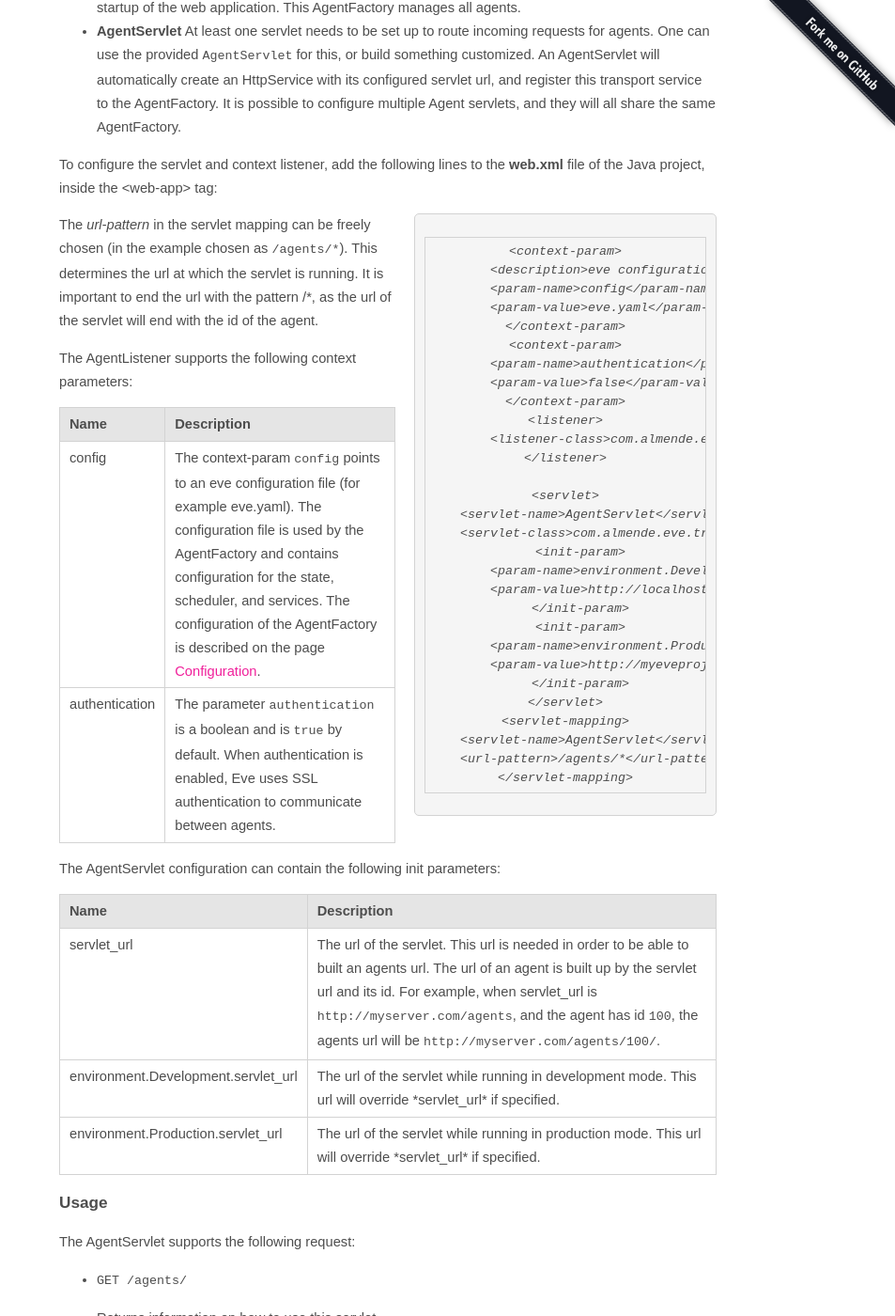
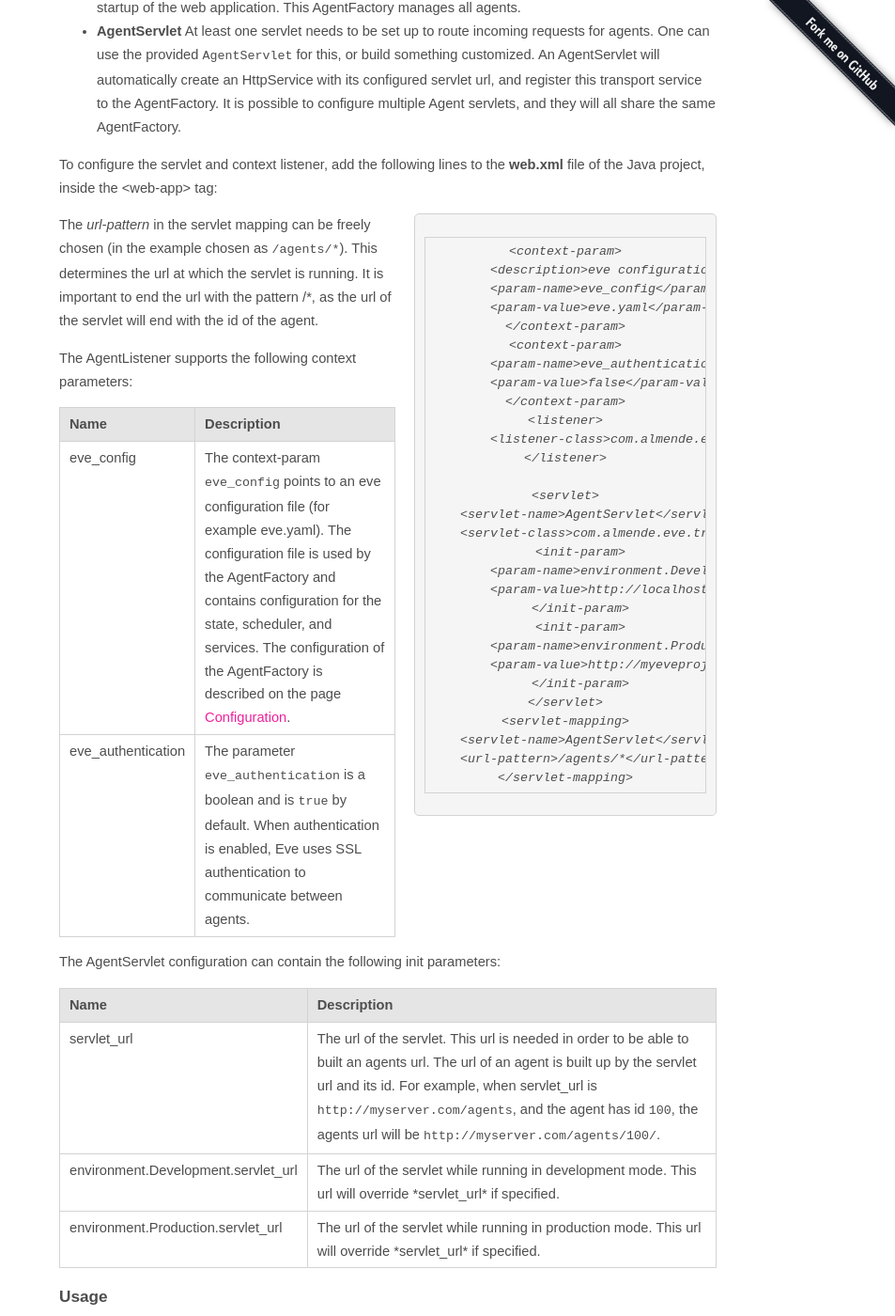
Before and after one commit to almende/eve, a Jekyll site: the page built from implementations/java/services.md, in a window 1280 px wide and 1400 px high, scrolled down 744 px. Shown: the whole window at 94% size, without its empty margins (327-1280 px from the left). Built offline with Jekyll 4.4.1, drawn with Linux system fonts in a browser that asks for light colours.

Commit message:
renamed parameters `config` and `authentication` to `eve_config` en `eve_authentication`

```diff
--- a/implementations/java/services.md
+++ b/implementations/java/services.md
@@ -54,11 +54,11 @@ inside the &lt;web-app&gt; tag:
 
 	<context-param>
 		<description>eve configuration (yaml file)</description>
-		<param-name>config</param-name>
+		<param-name>eve_config</param-name>
 		<param-value>eve.yaml</param-value>
 	</context-param>
 	<context-param>
-		<param-name>authentication</param-name>
+		<param-name>eve_authentication</param-name>
 		<param-value>false</param-value>
 	</context-param>
 	<listener>
@@ -96,9 +96,9 @@ The AgentListener supports the following context parameters:
         <th>Description</th>
     </tr>
     <tr>
-        <td>config</td>
+        <td>eve_config</td>
         <td>
-            The context-param <code>config</code> points to an eve configuration file
+            The context-param <code>eve_config</code> points to an eve configuration file
             (for example eve.yaml). The configuration file is used by the AgentFactory
             and contains configuration for the state, scheduler, and services.
             The configuration of the AgentFactory is described on the page
@@ -106,9 +106,9 @@ The AgentListener supports the following context parameters:
         </td>
     </tr>
     <tr>
-        <td>authentication</td>
+        <td>eve_authentication</td>
         <td>
-            The parameter <code>authentication</code> is a boolean and is
+            The parameter <code>eve_authentication</code> is a boolean and is
             <code>true</code> by default. When authentication is enabled,
             Eve uses SSL authentication to communicate between agents.
         </td>
```
Also changed, not shown: implementations/java/configuration.md (+45 -10 lines), implementations/java/getting_started.md (+4 -4 lines), implementations/java/getting_started_old.md (+2 -2 lines).
